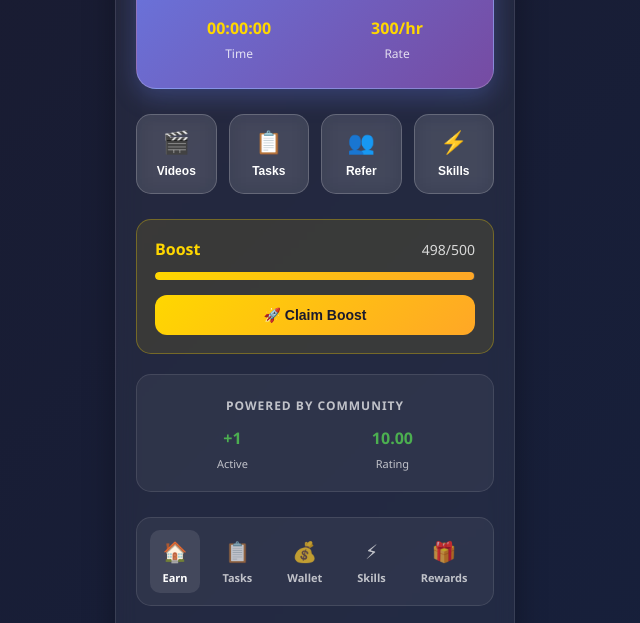
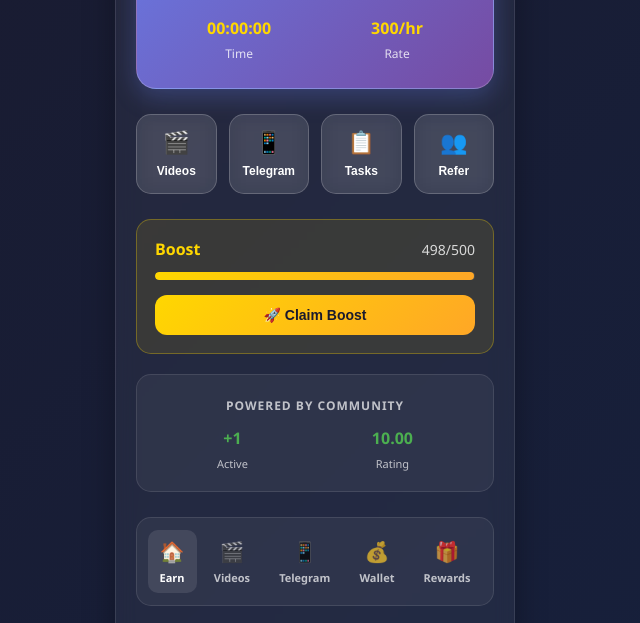
Before and after one commit to fahimuddin786-dotcom/reward-browser-app, a website: page index.html in a window 1280 px wide. Shown: the part 327-950 px from the top of the page, without its empty margins (325-965 px from the left). Drawn offline with Linux system fonts and the light colour scheme.

Commit message:
Update index.html

```diff
--- a/index.html
+++ b/index.html
@@ -48,6 +48,10 @@
                 <span class="mini-icon">🎬</span>
                 <span class="mini-text">Videos</span>
             </button>
+            <button class="mini-btn" onclick="showTelegramSection()">
+                <span class="mini-icon">📱</span>
+                <span class="mini-text">Telegram</span>
+            </button>
             <button class="mini-btn" onclick="showTasks()">
                 <span class="mini-icon">📋</span>
                 <span class="mini-text">Tasks</span>
@@ -55,10 +59,6 @@
             <button class="mini-btn" onclick="showReferralSystem()">
                 <span class="mini-icon">👥</span>
                 <span class="mini-text">Refer</span>
-            </button>
-            <button class="mini-btn" onclick="showSkills()">
-                <span class="mini-icon">⚡</span>
-                <span class="mini-text">Skills</span>
             </button>
         </div>
 
@@ -99,17 +99,17 @@
                 <span class="nav-icon">🏠</span>
                 <span class="nav-text">Earn</span>
             </div>
-            <div class="nav-item" onclick="showTasks()">
-                <span class="nav-icon">📋</span>
-                <span class="nav-text">Tasks</span>
+            <div class="nav-item" onclick="showVideoSection()">
+                <span class="nav-icon">🎬</span>
+                <span class="nav-text">Videos</span>
+            </div>
+            <div class="nav-item" onclick="showTelegramSection()">
+                <span class="nav-icon">📱</span>
+                <span class="nav-text">Telegram</span>
             </div>
             <div class="nav-item" onclick="showWalletHistory()">
                 <span class="nav-icon">💰</span>
                 <span class="nav-text">Wallet</span>
-            </div>
-            <div class="nav-item" onclick="showSkills()">
-                <span class="nav-icon">⚡</span>
-                <span class="nav-text">Skills</span>
             </div>
             <div class="nav-item" onclick="showCashier()">
                 <span class="nav-icon">🎁</span>
```
